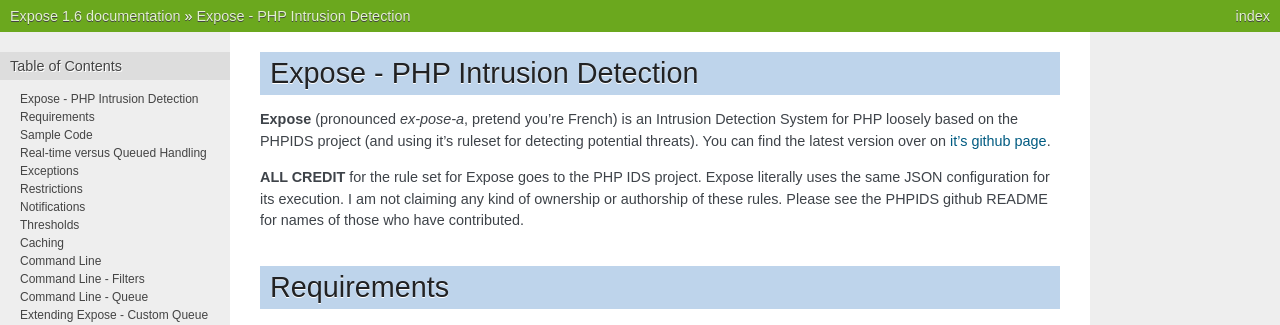
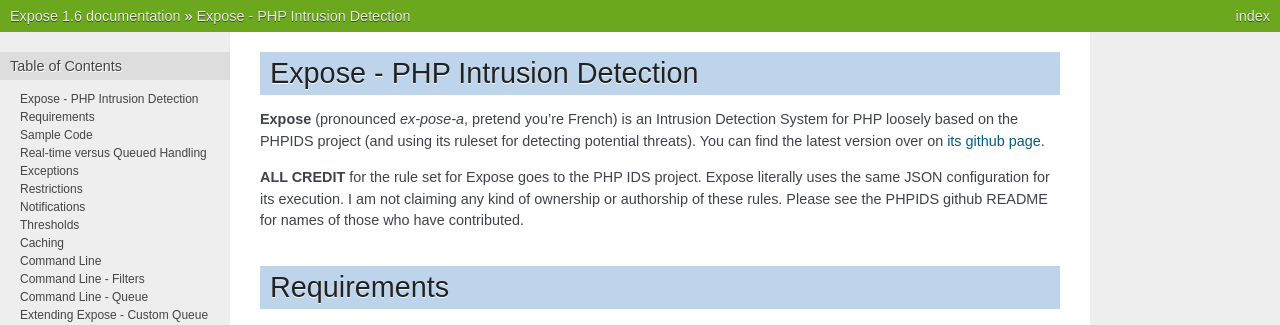
Before and after one commit to enygma/expose, a Sphinx documentation site: the page built from docs/index.rst, in a window 1280 px wide and 900 px high. Shown: the top 325 px of the window. Built offline with Sphinx 7.4.7, drawn with Linux system fonts in a browser that asks for light colours.

Commit message:
Fix some typos

```diff
--- a/docs/index.rst
+++ b/docs/index.rst
@@ -6,7 +6,7 @@
 Expose - PHP Intrusion Detection
 ==================================
 
-**Expose** (pronounced *ex-pose-a*, pretend you're French) is an Intrusion Detection System for PHP loosely based on the PHPIDS project (and using it's ruleset for detecting potential threats). You can find the latest version over on `it's github page <http://github.com/enygma/expose>`_.
+**Expose** (pronounced *ex-pose-a*, pretend you're French) is an Intrusion Detection System for PHP loosely based on the PHPIDS project (and using its ruleset for detecting potential threats). You can find the latest version over on `its github page <http://github.com/enygma/expose>`_.
 
 **ALL CREDIT** for the rule set for Expose goes to the PHP IDS project. Expose literally uses the same JSON configuration for its execution. I am not claiming any kind of ownership or authorship of these rules. Please see the PHPIDS github README for names of those who have contributed.
 
```
